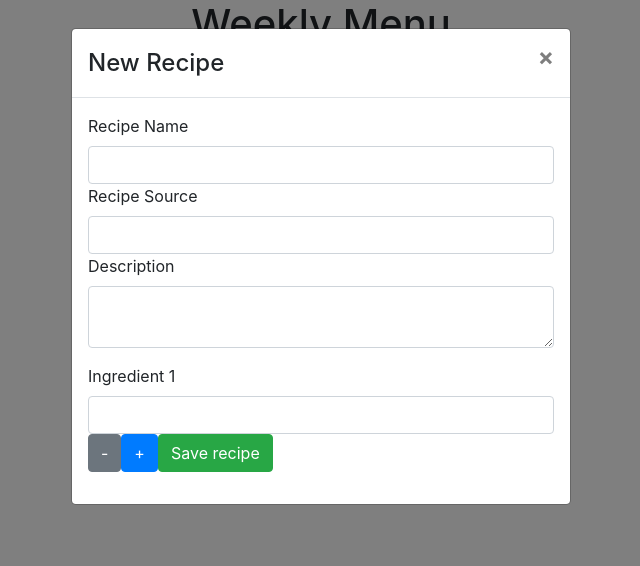
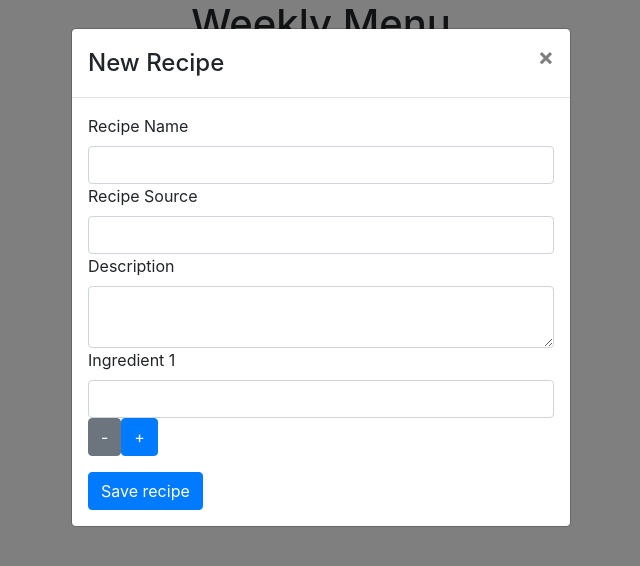
Before and after one commit to krashby4/menu-app, a React (Create React App) app: page / in a window 1280 px wide. Both pictures are taken after a click on the button "Add new recipe". Shown: the top 566 px of the page, without its empty margins (319-959 px from the left). Built offline with nearby package versions, Linux system fonts and the light colour scheme.

Commit message:
Form is dynamic and can save data

```diff
--- /dev/null
+++ b/src/components/IngredientListForm.js
@@ -0,0 +1,60 @@
+import React, {useState, Fragment} from 'react';
+import Form from 'react-bootstrap/Form';
+import Button from 'react-bootstrap/Button';
+
+const IngredientListForm = () => {
+    const [inputFields, setInputFields] = useState([
+        {ingredient: ''}
+    ]);
+
+    const handleAddFields = () => {
+        const values = [...inputFields];
+        values.push({ingredient: ''});
+        setInputFields(values);
+    };
+
+    const handleRemoveFields = index => {
+        const values = [...inputFields];
+        values.splice(index, 1);
+        setInputFields(values);
+    };
+
+    const handleInputChange = (index, event) => {
+        const values = [...inputFields];
+        values[index].ingredient = event.target.value;
+        setInputFields(values);
+    };
+
+
+    return (
+        <Form.Group>
+            {inputFields.map((inputField, index) => (
+                <Fragment key={`${inputField}~${index}`}>
+                    <Form.Label>Ingredient {index+1}</Form.Label>
+                    <Form.Control
+                        as='input'
+                        className="form-control"
+                        id={"ingredient" + (index+1)}
+                        name={"ingredient" + (index+1)}
+                        value={inputField.ingredient}
+                        onChange={event => handleInputChange(index, event)}
+                    />
+                    <Button
+                        variant="secondary"
+                        onClick={() => handleRemoveFields(index)}
+                    >
+                        -
+                    </Button>
+                    <Button
+                        variant="primary"
+                        onClick={() => handleAddFields(index)}
+                    >
+                        +
+                    </Button>
+                </Fragment>
+            ))}
+        </Form.Group>
+    )
+}
+
+export default IngredientListForm
--- a/src/components/ModalForm.js
+++ /dev/null
@@ -1,72 +0,0 @@
-import React, {useState, Fragment} from 'react';
-import Form from 'react-bootstrap/Form';
-import Button from 'react-bootstrap/Button';
-
-const ModalForm = () => {
-    const [inputFields, setInputFields] = useState([
-        {ingredient: ''}
-    ]);
-
-    const handleAddFields = () => {
-        const values = [...inputFields];
-        values.push({ingredient: ''});
-        setInputFields(values);
-    };
-
-    const handleRemoveFields = index => {
-        const values = [...inputFields];
-        values.splice(index, 1);
-        setInputFields(values);
-    };
-
-    const handleInputChange = (index, event) => {
-        const values = [...inputFields];
-        values[index].ingredient = event.target.value;
-        setInputFields(values);
-    };
-
-    const handleSubmit = e => {
-        e.preventDefault();
-        console.log("InputFields", inputFields);
-    };
-
-    return (
-        <>
-            <Form.Group controlId="ingredientList">
-                {inputFields.map((inputField, index) => (
-                    <Fragment key={`${inputField}~${index}`}>
-                        <Form.Label>Ingredient {index+1}</Form.Label>
-                        <Form.Control
-                            as='input'
-                            className="form-control"
-                            id="ingredient"
-                            name="ingredient"
-                            value={inputField.ingredient}
-                            onChange={event => handleInputChange(index, event)}
-                        />
-                        <Button
-                            variant="secondary"
-                            onClick={() => handleRemoveFields(index)}
-                        >
-                            -
-                        </Button>
-                        <Button
-                            variant="primary"
-                            onClick={() => handleAddFields(index)}
-                        >
-                            +
-                        </Button>
-                        <Button
-                            variant="success"
-                            onSubmit={handleSubmit}
-                        >
-                            Save recipe
-                        </Button>
-                    </Fragment>
-                ))}
-            </Form.Group>
-        </>
-    )
-}
-
-export default ModalForm
--- a/src/components/NewRecipeModal.js
+++ b/src/components/NewRecipeModal.js
@@ -1,8 +1,7 @@
 import React, {useState} from 'react';
 import Button from 'react-bootstrap/Button';
 import Modal from 'react-bootstrap/Modal';
-import Form from 'react-bootstrap/Form';
-import ModalForm from './ModalForm'
+import RecipeForm from './RecipeForm'
 
 function NewRecipeModal() {
     const [show, setShow] = useState(false);
@@ -21,26 +20,8 @@ function NewRecipeModal() {
                     <Modal.Title>New Recipe</Modal.Title>
                 </Modal.Header>
                 <Modal.Body>
-                    <Form>
-                        <Form.Group controlId="recipeInfo">
-                            <Form.Label>Recipe Name</Form.Label>
-                            <Form.Control as='input'></Form.Control>
-                            <Form.Label>Recipe Source</Form.Label>
-                            <Form.Control as='input'></Form.Control>
-                            <Form.Label>Description</Form.Label>
-                            <Form.Control as='textarea'></Form.Control>
-                        </Form.Group>
-                        <ModalForm />
-                    </Form>
+                    <RecipeForm />
                 </Modal.Body>
-                {/* <Modal.Footer>
-                    <Button variant="secondary" onClick={handleClose}>
-                        Close
-                    </Button>
-                    <Button variant="primary" onClick={handleClose}>
-                        Save recipe
-                    </Button>
-                </Modal.Footer> */}
             </Modal>
         </div>
     );
--- /dev/null
+++ b/src/components/RecipeForm.js
@@ -0,0 +1,40 @@
+import React, {useState} from 'react';
+import Form from 'react-bootstrap/Form';
+import IngredientListForm from './IngredientListForm';
+import Button from 'react-bootstrap/Button';
+
+let initialFormData;
+const RecipeForm = () => {
+    const [formData, updateFormData] = useState(initialFormData);
+
+    const handleChange = (e) => {
+        updateFormData({
+            ...formData,
+            [e.target.name]: e.target.value
+        });
+    };
+
+    const handleSubmit = (e) => {
+        e.preventDefault()
+        console.log(formData);
+    };
+
+    return (
+        <Form>
+            <Form.Group>
+                <Form.Label>Recipe Name</Form.Label>
+                <Form.Control as='input' name='recipeName' onChange={handleChange}></Form.Control>
+                <Form.Label>Recipe Source</Form.Label>
+                <Form.Control as='input' name='recipeSource' onChange={handleChange}></Form.Control>
+                <Form.Label>Description</Form.Label>
+                <Form.Control as='textarea' name='recipeDescription' onChange={handleChange}></Form.Control>
+                <Form.Group name='ingredientList' onChange={handleChange}>
+                    <IngredientListForm />
+                </Form.Group>
+            </Form.Group>
+            <Button variant="primary" onClick={handleSubmit}>Save recipe</Button>
+        </Form>
+    )
+}
+
+export default RecipeForm
```
